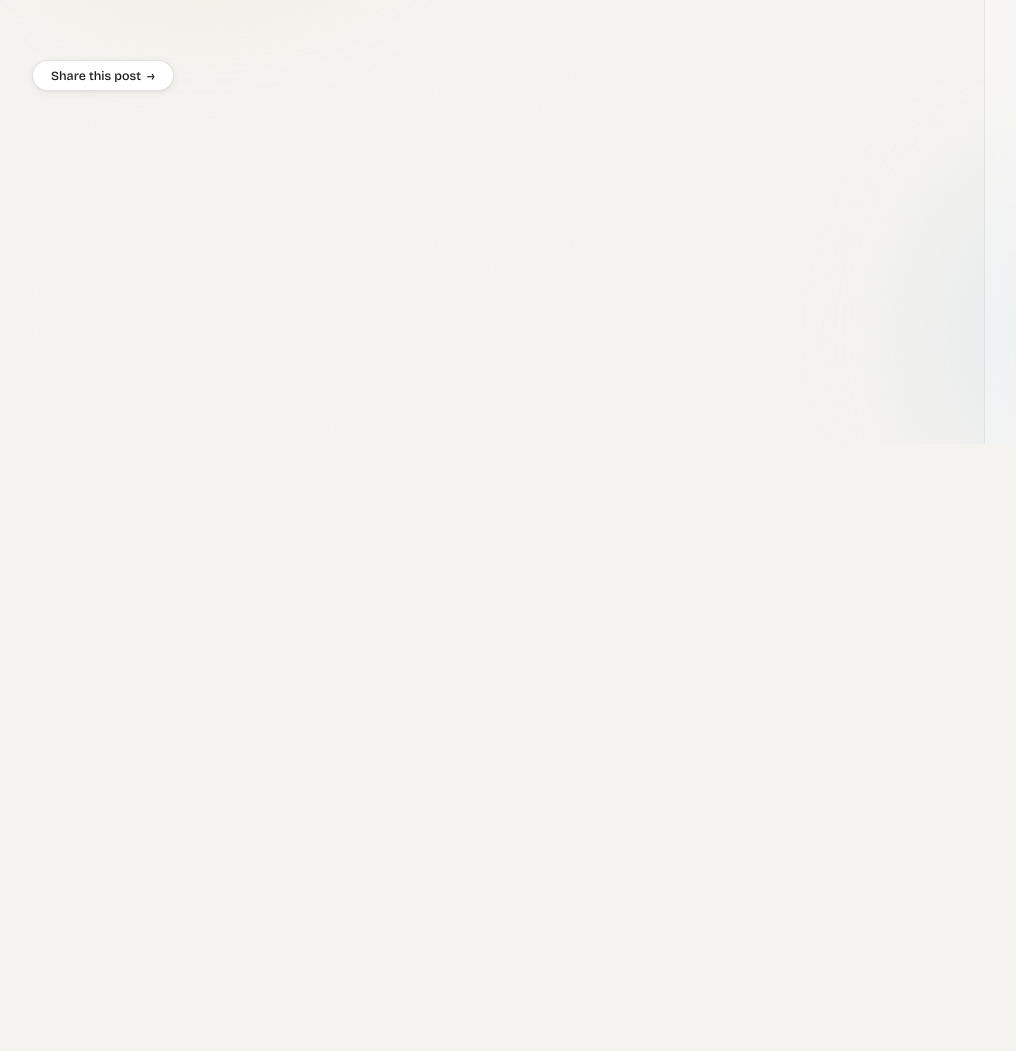
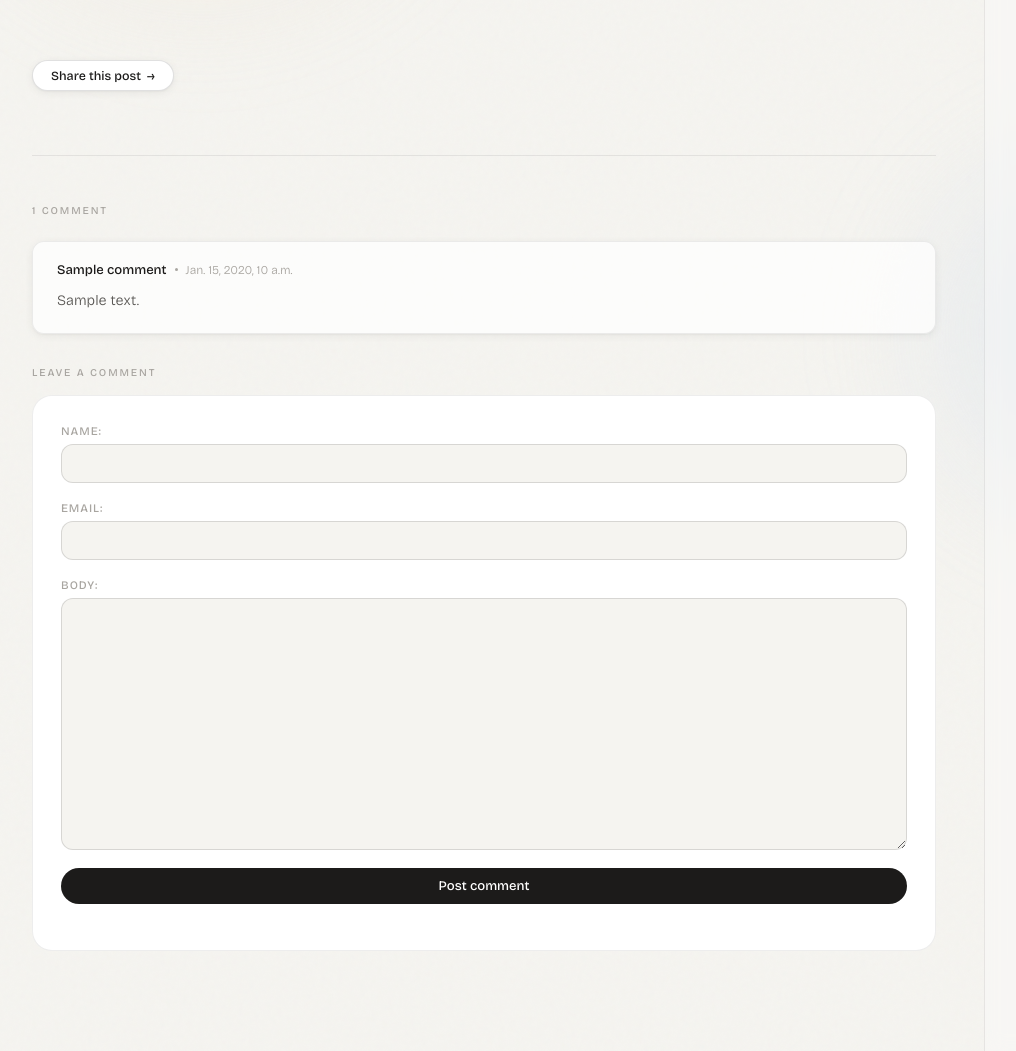
Before and after one commit to KaranSaini-Git/ink., a Django app: a page that uses blog/templates/blog/post/detail.html in a window 1280 px wide. Shown: the part 356-1407 px from the top of the page, without its empty margins (16-1032 px from the left). Before the commit the page ends 800 px from the top, so only its background shows below. Run offline with Django 5.2, Linux system fonts and the light colour scheme; tables that the repository leaves empty hold one stand-in row (values such as "Sample post").

Commit message:
Add Commenting in posts

```diff
--- a/blog/static/blog/blog.css
+++ b/blog/static/blog/blog.css
@@ -672,3 +672,83 @@ backdrop-filter: none;
   color: var(--warm);
   font-style: normal;
 }
+/* ═══════════════════════════════
+   COMMENTS
+═══════════════════════════════ */
+.comments-section {
+  margin-top: 64px;
+  padding-top: 48px;
+  border-top: 1px solid var(--border);
+}
+
+.comments-heading {
+  font-size: 0.65rem;
+  font-weight: 500;
+  letter-spacing: 0.18em;
+  text-transform: uppercase;
+  color: var(--ink3);
+  margin-bottom: 24px;
+}
+
+/* individual comment card — matches .post-item style */
+.comment-card {
+  background: var(--surface);
+  border: 1px solid var(--border);
+  border-radius: var(--radius-sm);
+  padding: 20px 24px;
+  margin-bottom: 12px;
+  box-shadow: var(--shadow-sm);
+}
+
+.comment-meta {
+  display: flex;
+  align-items: center;
+  gap: 8px;
+  margin-bottom: 10px;
+}
+
+.comment-author {
+  font-size: 0.82rem;
+  font-weight: 500;
+  color: var(--ink);
+}
+
+.comment-dot {
+  width: 3px; height: 3px;
+  background: var(--ink3);
+  border-radius: 50%;
+  display: inline-block;
+}
+
+.comment-date {
+  font-size: 0.75rem;
+  color: var(--ink3);
+}
+
+.comment-body {
+  font-size: 0.9rem;
+  color: var(--ink2);
+  line-height: 1.75;
+}
+
+.comment-body p { margin: 0; }
+
+.no-comments {
+  font-size: 0.88rem;
+  color: var(--ink3);
+  margin-bottom: 28px;
+}
+
+/* ── Comment form ── reuses .share-card style */
+.comment-form-wrapper {
+  margin-top: 32px;
+}
+
+.comment-form-heading {
+  font-size: 0.65rem;
+  font-weight: 500;
+  letter-spacing: 0.18em;
+  text-transform: uppercase;
+  color: var(--ink3);
+  margin-bottom: 16px;
+}
--- a/blog/templates/blog/post/detail.html
+++ b/blog/templates/blog/post/detail.html
@@ -18,9 +18,36 @@
 
 <div class="post-body">
     {{ post.body|linebreaks }}
-    </div>
-    <a href="{% url 'blog:post_share' post.id %}" class="read-more" style="margin-top: 32px;">
+</div>
+
+<a href="{% url 'blog:post_share' post.id %}" class="read-more" style="margin-top: 32px;">
     Share this post
 </a>
 
+<!-- Comments section -->
+<div class="comments-section">
+
+    <h2 class="comments-heading">
+        {% with comments.count as total %}
+            {{ total }} Comment{{ total|pluralize }}
+        {% endwith %}
+    </h2>
+
+    {% for comment in comments %}
+    <div class="comment-card">
+        <div class="comment-meta">
+            <span class="comment-author">{{ comment.name }}</span>
+            <span class="comment-dot"></span>
+            <span class="comment-date">{{ comment.created }}</span>
+        </div>
+        <div class="comment-body">{{ comment.body|linebreaks }}</div>
+    </div>
+    {% empty %}
+    <p class="no-comments">No comments yet — be the first to write one.</p>
+    {% endfor %}
+
+    {% include "blog/post/includes/comment_form.html" %}
+
+</div>
+
 {% endblock %}
--- a/blog/templates/blog/post/includes/comment_form.html
+++ b/blog/templates/blog/post/includes/comment_form.html
@@ -1,7 +1,10 @@
-<h2>Add a new comment</h2>
-
-<form action="{% url 'blog:post_comment' post.id %}" method="post">
-    {{ form.as_p }}
-    {% csrf_token %}
-    <p><input type="submit" value="Add comment"></p>
-</form>
+<div class="comment-form-wrapper">
+  <p class="comment-form-heading">Leave a comment</p>
+  <div class="share-card">
+    <!-- reuses your existing form card style -->
+    <form action="{% url 'blog:post_comment' post.id %}" method="post">
+      {% csrf_token %} {{ form.as_p }}
+      <p><input type="submit" value="Post comment" /></p>
+    </form>
+  </div>
+</div>
--- a/blog/views.py
+++ b/blog/views.py
@@ -70,18 +70,23 @@ def post_list(request):
 
     return render(request,'blog/post/list.html',{'posts':posts})
 
-def post_detail(request,year,month,day,post):
+def post_detail(request, year, month, day, post):
     post = get_object_or_404(
-    Post,
-    status=Post.Status.PUBLISHED,
-    slug=post,
-    publish__year=year,
-    publish__month=month,
-    publish__day=day
+        Post,
+        status=Post.Status.PUBLISHED,
+        slug=post,
+        publish__year=year,
+        publish__month=month,
+        publish__day=day
     )
-    return render(request,'blog/post/detail.html',{'post':post})
+    comments = post.comments.filter(active=True)  # get approved comments
+    form = CommentForm()                           # empty form for the page
 
-# Handling model forms in vies
+    return render(request, 'blog/post/detail.html', {
+        'post': post,
+        'comments': comments,
+        'form': form,
+    })
 @require_POST
 def post_comment(request, post_id):
     post = get_object_or_404(
```
Also changed, not shown: 2 other files.
